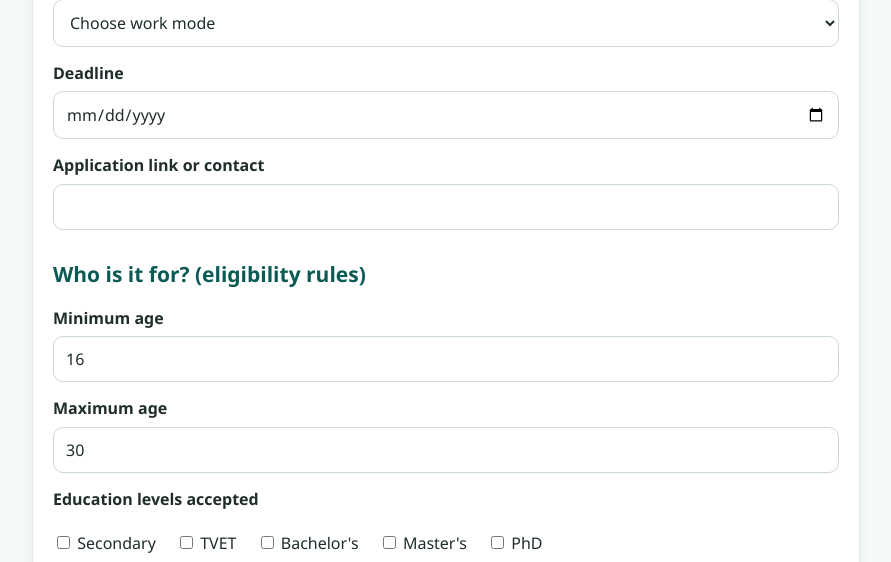
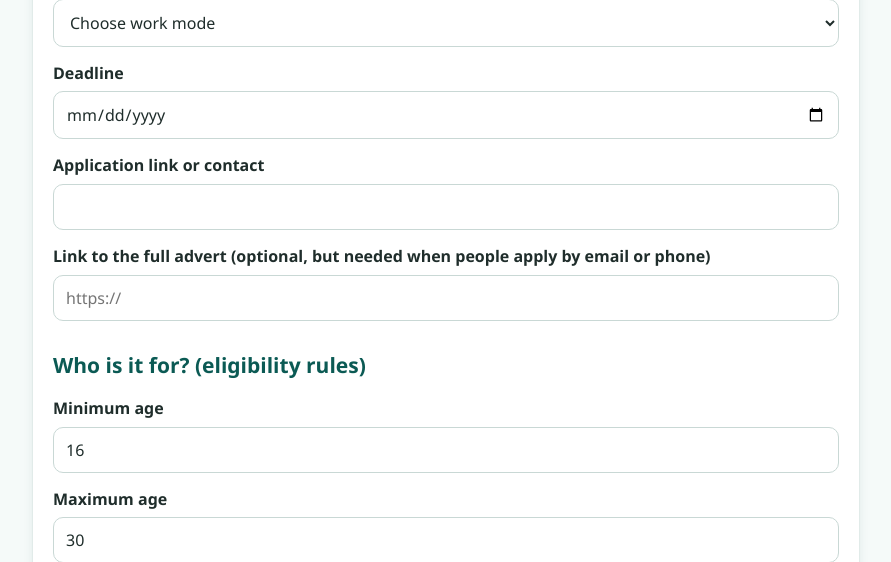
Before and after one commit to Ines-karega/NextFit, a Flask app: page /admin/opportunities/new in a window 1280 px wide. Shown: the part 703-1265 px from the top of the page, without its empty margins (194-1085 px from the left). Run offline with Flask 3, Linux system fonts and the light colour scheme; the visitor is signed in with stand-in values (Sample User, id 1); data comes from the database, SQL or seed files in the repository; some libraries are stand-ins or nearby versions.

Commit message:
Add a link to the full advert and a Copy email address button for email applications

```diff
--- a/backend/app.py
+++ b/backend/app.py
@@ -395,6 +395,9 @@ def check_opportunity_form(form):
         errors["deadline"] = "Please choose a deadline date."
     if not (form["min_age"].isdigit() and form["max_age"].isdigit()) or int(form["min_age"]) > int(form["max_age"]):
         errors["age"] = "Enter a minimum and maximum age (minimum cannot be bigger)."
+    advert = form.get("advert_link", "").strip()
+    if advert and not advert.startswith(("http://", "https://")):
+        errors["advert_link"] = "This must be a web address starting with https://"
     chosen = form.getlist("education")
     if len(chosen) == 0 or any(level not in EDU_LABEL for level in chosen):
         errors["education"] = "Choose at least one education level."
@@ -406,7 +409,8 @@ def opportunity_values(form):
     return (form["title"].strip(), form["description"].strip(), form["type"],
             ", ".join(matching.split_skills(form["required_skills"])), form["province"],
             form["district"], form["work_mode"], form["deadline"], form["apply_link"].strip(),
-            int(form["min_age"]), int(form["max_age"]), ",".join(form.getlist("education")))
+            int(form["min_age"]), int(form["max_age"]), ",".join(form.getlist("education")),
+            form.get("advert_link", "").strip())
 
 
 @app.route("/admin/opportunities")
--- a/backend/db.py
+++ b/backend/db.py
@@ -50,6 +50,7 @@ CREATE TABLE IF NOT EXISTS opportunities (
     title TEXT, description TEXT, type TEXT, required_skills TEXT,
     province TEXT, district TEXT, work_mode TEXT, deadline TEXT,
     apply_link TEXT, min_age INTEGER, max_age INTEGER,
+    advert_link TEXT,             -- optional link to the full advert
     education TEXT,               -- accepted levels, e.g. 'TVET,BACHELORS'
     status TEXT DEFAULT 'OPEN',   -- 'OPEN' or 'CLOSED'
     added_by INTEGER              -- the id of the admin who added it
@@ -66,7 +67,7 @@ CREATE TABLE IF NOT EXISTS reset_tokens (
 
 # The opportunity columns, in the order the admin form sends them.
 OPPORTUNITY_COLUMNS = ("title, description, type, required_skills, province, district, "
-                       "work_mode, deadline, apply_link, min_age, max_age, education")
+                       "work_mode, deadline, apply_link, min_age, max_age, education, advert_link")
 
 
 # ---------------- opening and closing the database ----------------
@@ -138,6 +139,7 @@ def setup():
         conn.execute("SELECT pg_advisory_xact_lock(20260917)")
     conn.run_script(TABLES)
     conn.add_column_if_missing("opportunities", "added_by", "INTEGER")
+    conn.add_column_if_missing("opportunities", "advert_link", "TEXT")
 
     # The first admin is created here, once (SRS FR1.1).
     admin = conn.execute("SELECT id FROM users WHERE role = 'ADMIN'").fetchone()
@@ -273,17 +275,17 @@ def count_opportunities(today):
 
 
 def add_opportunity(values, admin_id):
-    """values: the 12 fields in the order of OPPORTUNITY_COLUMNS.
+    """values: the 13 fields in the order of OPPORTUNITY_COLUMNS.
     admin_id: the admin who is adding it, so the admin's list can show who added what."""
     conn = connect()
-    conn.execute(f"INSERT INTO opportunities ({OPPORTUNITY_COLUMNS}, added_by) VALUES (?,?,?,?,?,?,?,?,?,?,?,?,?)",
+    conn.execute(f"INSERT INTO opportunities ({OPPORTUNITY_COLUMNS}, added_by) VALUES (?,?,?,?,?,?,?,?,?,?,?,?,?,?)",
                  tuple(values) + (admin_id,))
     conn.commit()
 
 
 def update_opportunity(opp_id, values):
     conn = connect()
-    conn.execute(f"UPDATE opportunities SET ({OPPORTUNITY_COLUMNS}) = (?,?,?,?,?,?,?,?,?,?,?,?) WHERE id = ?",
+    conn.execute(f"UPDATE opportunities SET ({OPPORTUNITY_COLUMNS}) = (?,?,?,?,?,?,?,?,?,?,?,?,?) WHERE id = ?",
                  tuple(values) + (opp_id,))
     conn.commit()
 
--- a/backend/matching.py
+++ b/backend/matching.py
@@ -86,7 +86,8 @@ def check(profile, opp):
     if len(have) > 0:
         reasons.append((True, "Skills you have: " + ", ".join(have) + "."))
     if len(missing) > 0:
-        reasons.append((skills_ok, "Skills you are missing: " + ", ".join(missing) + "."))
+        # shown with a cross, because these are skills the seeker does not have yet
+        reasons.append((False, "Skills you are missing: " + ", ".join(missing) + "."))
 
     return {
         "opp": opp,
--- a/backend/seed.py
+++ b/backend/seed.py
@@ -42,7 +42,8 @@ OPPS = [
 def add_real_opportunities(conn):
     """Load the real listings from real_opportunities.csv (filled in by the admin).
     Columns: title,type,province,district,work_mode,deadline(YYYY-MM-DD),apply_link,
-    min_age,max_age,education(e.g. TVET,BACHELORS in quotes),required_skills,description,source
+    min_age,max_age,education(e.g. TVET,BACHELORS in quotes),required_skills,description,source,
+    advert_link (optional: the web page of the full advert)
     Returns how many rows were added."""
     path = os.path.join(os.path.dirname(__file__), "real_opportunities.csv")
     if not os.path.exists(path):
@@ -56,13 +57,13 @@ def add_real_opportunities(conn):
                 date.fromisoformat(row["deadline"].strip())
                 conn.execute(
                     "INSERT INTO opportunities (title,description,type,required_skills,province,"
-                    "district,work_mode,deadline,apply_link,min_age,max_age,education) "
-                    "VALUES (?,?,?,?,?,?,?,?,?,?,?,?)",
+                    "district,work_mode,deadline,apply_link,min_age,max_age,education,advert_link) "
+                    "VALUES (?,?,?,?,?,?,?,?,?,?,?,?,?)",
                     (row["title"].strip(), row["description"].strip(), row["type"].strip().upper(),
                      row["required_skills"].strip(), row["province"].strip(), row["district"].strip(),
                      row["work_mode"].strip().upper(), row["deadline"].strip(),
                      row["apply_link"].strip(), int(row["min_age"]), int(row["max_age"]),
-                     row["education"].strip().upper()))
+                     row["education"].strip().upper(), (row.get("advert_link") or "").strip()))
                 added += 1
             except (ValueError, KeyError, AttributeError):
                 print("Skipped a bad row in real_opportunities.csv:", row.get("title"))
--- a/frontend/static/app.js
+++ b/frontend/static/app.js
@@ -50,3 +50,23 @@ for (var j = 0; j < passwordBoxes.length; j++) {
     });
   })(passwordBoxes[j]);
 }
+
+// "Copy email address" buttons on opportunity cards: copy the address so it can be
+// pasted into a new email, for people whose device does not open an email app.
+var copyButtons = document.querySelectorAll("button.copy-email");
+for (var k = 0; k < copyButtons.length; k++) {
+  (function (button) {
+    button.addEventListener("click", function () {
+      var address = button.getAttribute("data-email");
+      if (navigator.clipboard) {
+        navigator.clipboard.writeText(address).then(function () {
+          button.textContent = "Copied!";
+          // go back to the normal label after 2 seconds, so it can be used again
+          setTimeout(function () { button.textContent = "Copy email address"; }, 2000);
+        });
+      } else {
+        window.prompt("Copy this email address:", address);   // older browsers
+      }
+    });
+  })(copyButtons[k]);
+}
--- a/frontend/templates/admin_form.html
+++ b/frontend/templates/admin_form.html
@@ -39,6 +39,10 @@
   <input id="apply_link" name="apply_link" value="{{ o['apply_link'] or '' }}">
   {% if errors.apply_link %}<p class="error">{{ errors.apply_link }}</p>{% endif %}
 
+  <label for="advert_link">Link to the full advert (optional, but needed when people apply by email or phone)</label>
+  <input id="advert_link" name="advert_link" placeholder="https://" value="{{ o['advert_link'] or '' }}">
+  {% if errors.advert_link %}<p class="error">{{ errors.advert_link }}</p>{% endif %}
+
   <h2>Who is it for? (eligibility rules)</h2>
   <label for="min_age">Minimum age</label>
   <input id="min_age" name="min_age" type="number" value="{{ o['min_age'] }}">
```
Also changed, not shown: frontend/templates/_card.html (+23 -5 lines).
